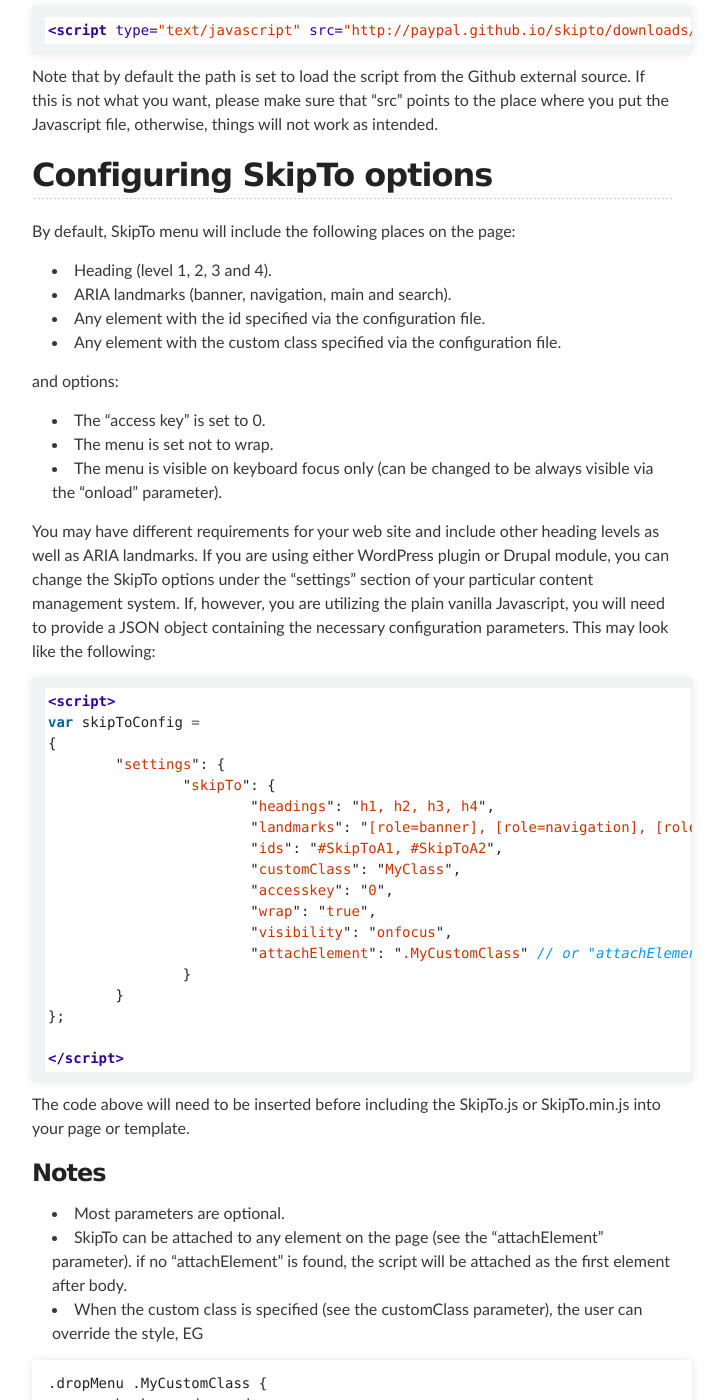
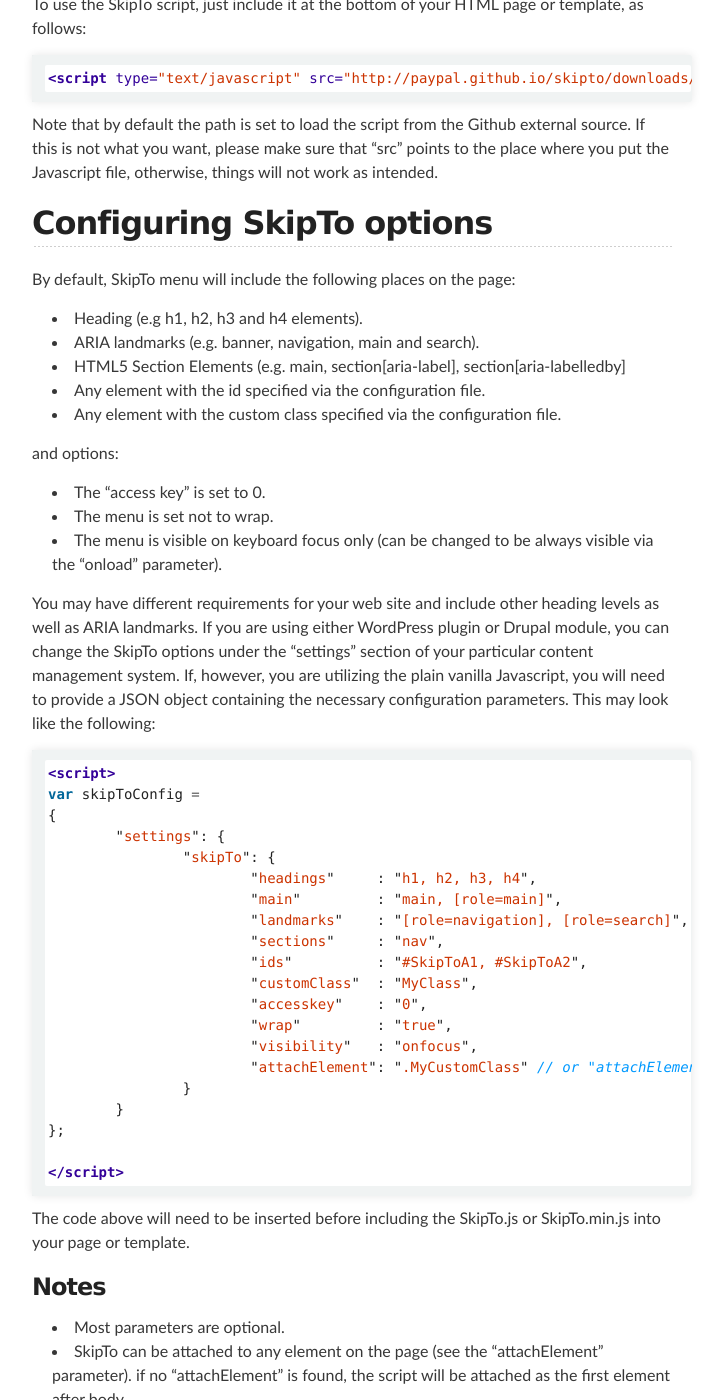
Before and after one commit to paypal/skipto, a Jekyll site: the page built from index.md, in a window 1280 px wide and 1400 px high, scrolled down 2032 px. Shown: the whole window, without its empty margins (288-1011 px from the left). Built offline with Jekyll 4.4.1, drawn with Linux system fonts in a browser that asks for light colours; Markdown is read by kramdown in place of the engine named in the settings; some of the changed text lies outside the part shown.

Commit message:
Update index.md

```diff
--- a/index.md
+++ b/index.md
@@ -3,8 +3,8 @@ layout: index
 ---
 
 
-# SkipTo, version 1.0
-## by PayPal Accessibility Team
+# SkipTo, version 2.0
+## by PayPal Accessibility Team and University of Illinois
 See the [Authors](#authors) section for more information.
 
 SkipTo is a replacement for your old classic "Skipnav" link, (so please use it as such)!
@@ -39,8 +39,9 @@ Note that by default the path is set to load the script from the Github external
 ## Configuring SkipTo options
 By default, SkipTo menu will include the following places on the page:
 
-*  Heading (level 1, 2, 3 and 4).
-*  ARIA landmarks (banner, navigation, main and search).
+*  Heading (e.g h1, h2, h3 and h4 elements).
+*  ARIA landmarks (e.g. banner, navigation, main and search).
+*  HTML5 Section Elements (e.g. main, section[aria-label], section[aria-labelledby]
 *  Any element with the id specified via the configuration file.
 *  Any element with the custom class specified via the configuration file.
 
@@ -59,13 +60,15 @@ var skipToConfig =
 {
 	"settings": {
 		"skipTo": {
-			"headings": "h1, h2, h3, h4",
-			"landmarks": "[role=banner], [role=navigation], [role=main], [role=search]",
-			"ids": "#SkipToA1, #SkipToA2",
-			"customClass": "MyClass",
-			"accesskey": "0",
-			"wrap": "true",
-			"visibility": "onfocus",
+			"headings"     : "h1, h2, h3, h4",
+			"main"         : "main, [role=main]",
+			"landmarks"    : "[role=navigation], [role=search]",
+			"sections"     : "nav",
+			"ids"          : "#SkipToA1, #SkipToA2",
+			"customClass"  : "MyClass",
+			"accesskey"    : "0",
+			"wrap"         : "true",
+			"visibility"   : "onfocus",
 			"attachElement": ".MyCustomClass" // or "attachElement": "#MyCustomId"
 		}
 	}
```
Also changed, not shown: other parts of index.md (+5 -1 lines).
